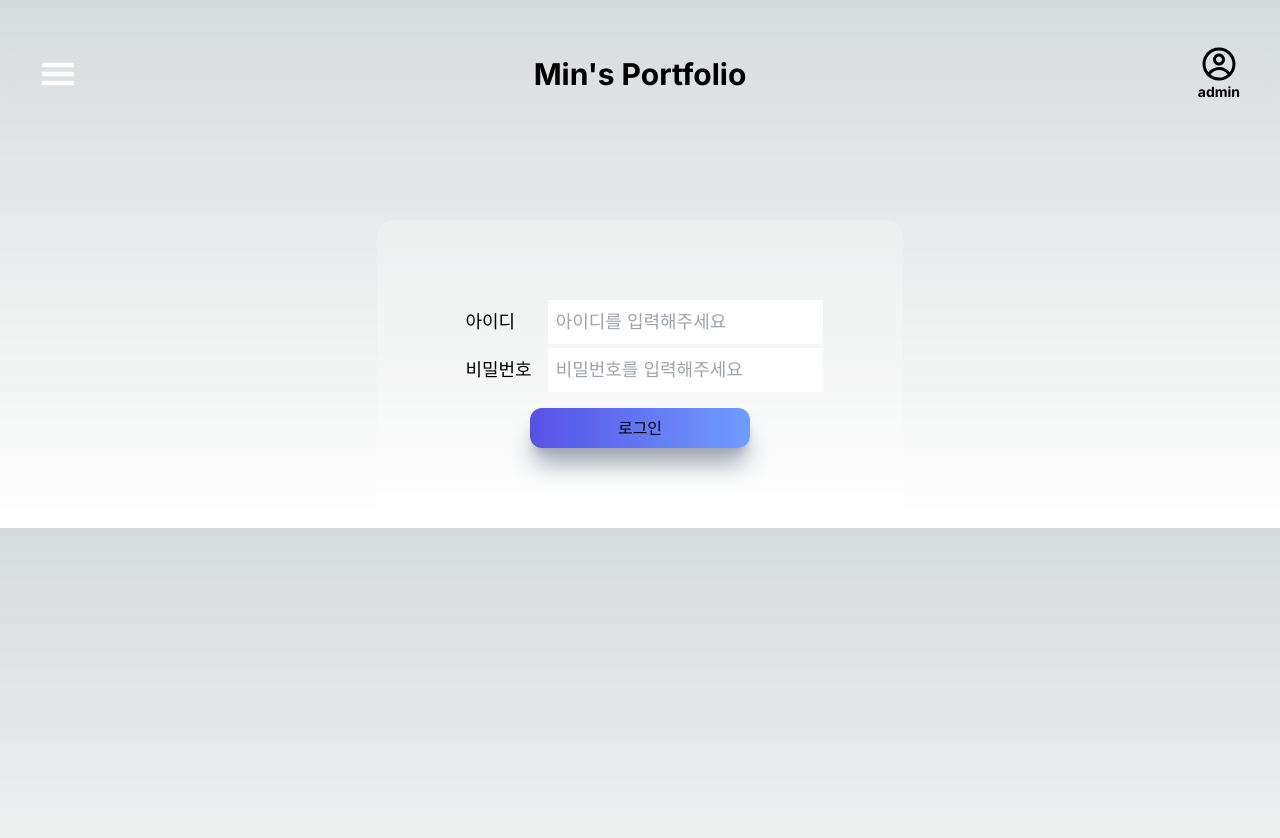
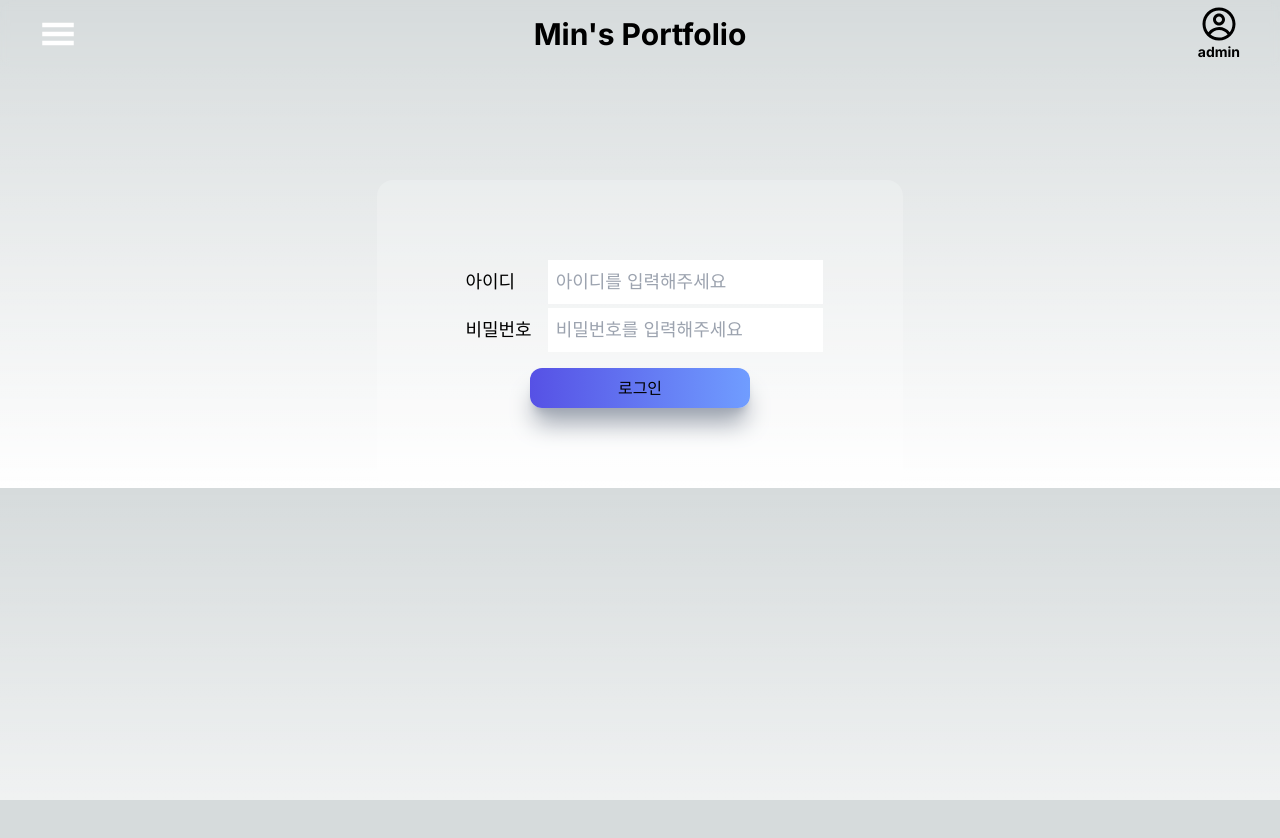
Before and after one commit to MintaekCho/Portfolio, a Next.js app: page /login in a window 1280 px wide. After the commit the page ends 800 px from the top, so only its background shows below. Built offline with nearby package versions, Linux system fonts and the light colour scheme.

Commit message:
styles: header 위치변경

```diff
--- a/src/components/Header.tsx
+++ b/src/components/Header.tsx
@@ -5,7 +5,7 @@ import HeaderNav from "./HeaderNav";
 
 export default function Header() {
   return (
-    <header className="sticky mt-10 top-0 left-0 w-full min-w-[430px] px-10 max-w-7xl z-9 hover:bg-white/10 rounded-2xl backdrop-blur-sm">
+    <header className="sticky top-0 left-0 w-full min-w-[430px] px-10 max-w-7xl z-9 hover:bg-white/10 rounded-2xl backdrop-blur-sm">
       <RecoilRoot>
         <HeaderNav />
       </RecoilRoot>
```
